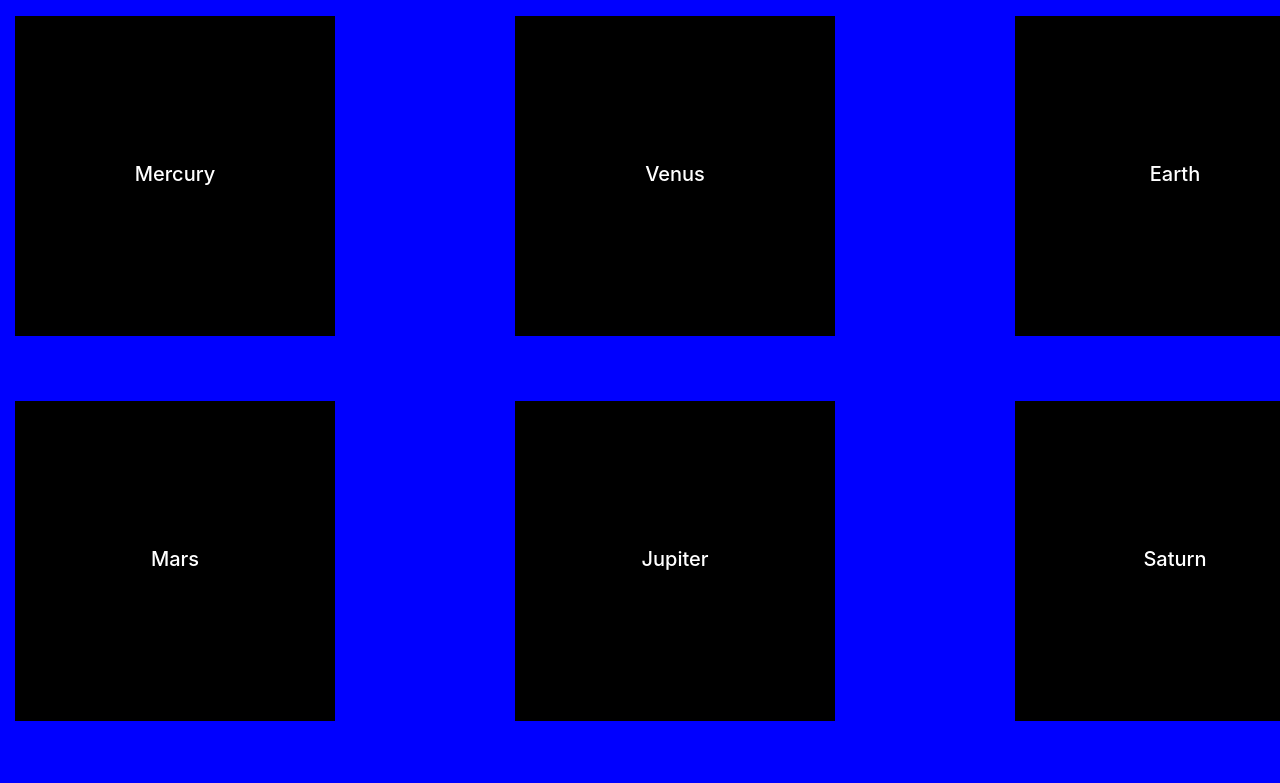
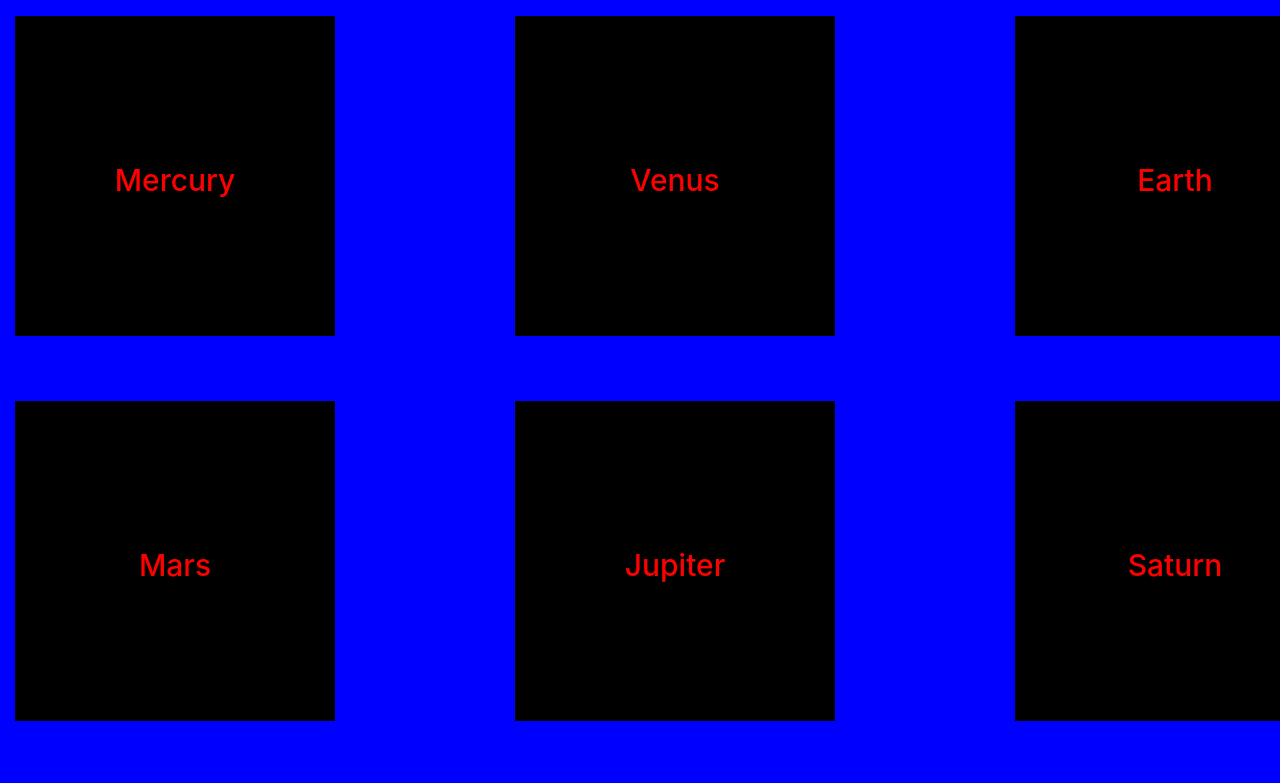
Before and after one commit to jbkey2015/solar-system, a website built with webpack: page src/index.html in a window 1280 px wide. Shown: the top 783 px of the page. Built offline with nearby package versions, Linux system fonts and the light colour scheme; files whose address does not match are found by name.

Commit message:
changed some styling

```diff
--- a/src/javascripts/components/planetCard/planetCard.js
+++ b/src/javascripts/components/planetCard/planetCard.js
@@ -5,16 +5,16 @@ import util from '../../helpers/utlities';
 import data from '../../helpers/data/planets';
 
 
-const createPlanetList = () => {
-  const planetList = data.getPlanets();
+const createPlanetCard = () => {
+  const planetCard = data.getPlanets();
   let domString = '';
-  for (let i = 0; i < planetList.length; i += 1) {
-    const name = planetList[i].name.toLowerCase();
+  for (let i = 0; i < planetCard.length; i += 1) {
+    const name = planetCard[i].name.toLowerCase();
     domString += `
-      <div class="col-4 planets ${name} ${planetList[i].description}" style="width:20rem; height:20rem;">
-        <div class="card-body planet-list" id="${planetList[i].name}" style="width: 20rem; height: 20rem;">
-          <h4 class="text">${planetList[i].name}</h4>
-          <img src="${planetList[i].imageUrl}" class="image">
+      <div class="col-4 planets ${name} ${planetCard[i].description}" style="width:20rem; height:20rem;">
+        <div class="card-body planet-list" id="${planetCard[i].name}" style="width: 20rem; height: 20rem;">
+          <h4 class="text">${planetCard[i].name}</h4>
+          <img src="${planetCard[i].imageUrl}" class="image">
           </div>
       </div>
       `;
@@ -23,7 +23,7 @@ const createPlanetList = () => {
   $('.image').hide();
 };
 
-const hoverFunc = () => {
+const hoverPlanets = () => {
   $('.card-body').mouseenter((e) => {
     const singleCard = $(e.target);
     singleCard.find('.image').show();
@@ -35,4 +35,4 @@ const hoverFunc = () => {
   });
 };
 
-export default { createPlanetList, hoverFunc };
+export default { createPlanetCard, hoverPlanets };
--- a/src/javascripts/components/planetCard/planetCard.scss
+++ b/src/javascripts/components/planetCard/planetCard.scss
@@ -27,7 +27,7 @@ img {
 
 
   .text {
-    color: white;
-    font-size: 20px;
+    color: red;
+    font-size: 30px;
     text-align: center;
   }
--- a/src/javascripts/main.js
+++ b/src/javascripts/main.js
@@ -4,8 +4,8 @@ import '../styles/main.scss';
 import list from './components/planetCard/planetCard';
 
 const init = () => {
-  list.createPlanetList();
-  list.hoverFunc();
+  list.createPlanetCard();
+  list.hoverPlanets();
 };
 
 init();
```
